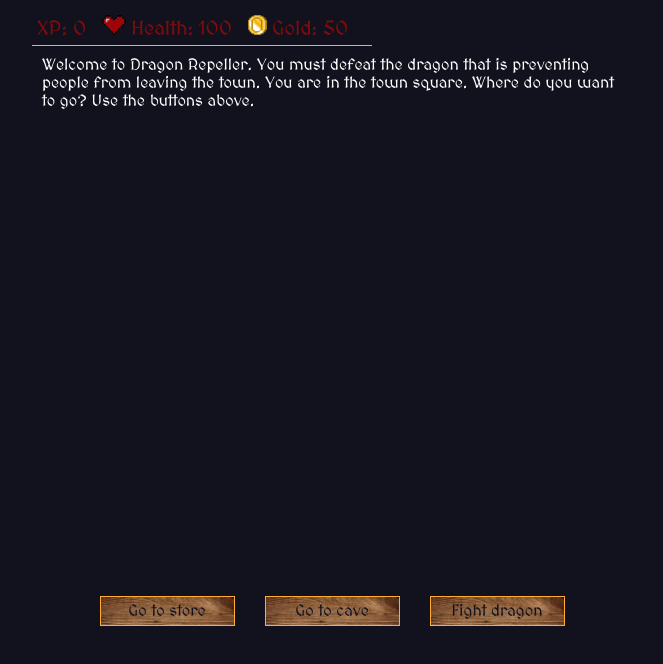
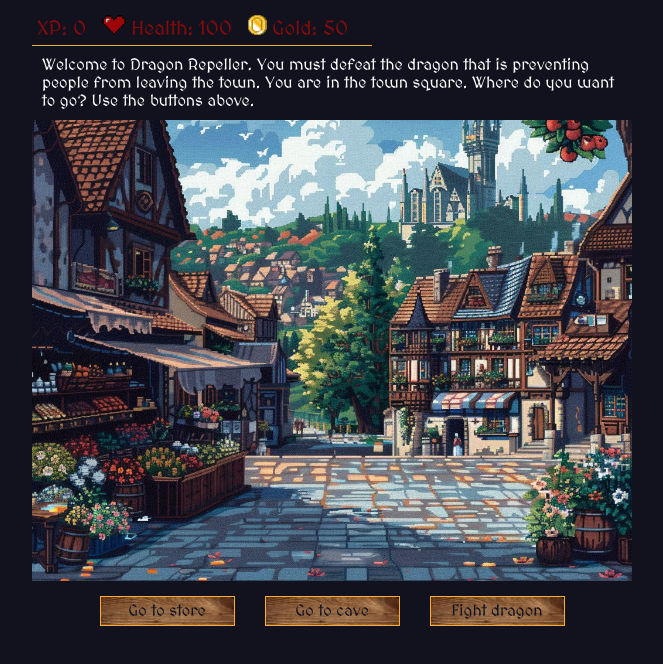
Before and after one commit to 0superdonut0/MediAval-Card-Game, a plain HTML site: page index.html in a window 1280 px wide. Shown: the whole page, without its empty margins (308-971 px from the left). Drawn offline with Linux system fonts and the light colour scheme.

Commit message:
Update style.css

```diff
--- a/css/style.css
+++ b/css/style.css
@@ -62,7 +62,7 @@ body {
   #picture{
     max-width: 600px;
     min-height: 525px;
-    background-image:url(./img/town.jpg);
+    background-image:url(../img/town.jpg);
     background-size:cover;
     background-repeat: no-repeat;
     background-position: bottom;
```
